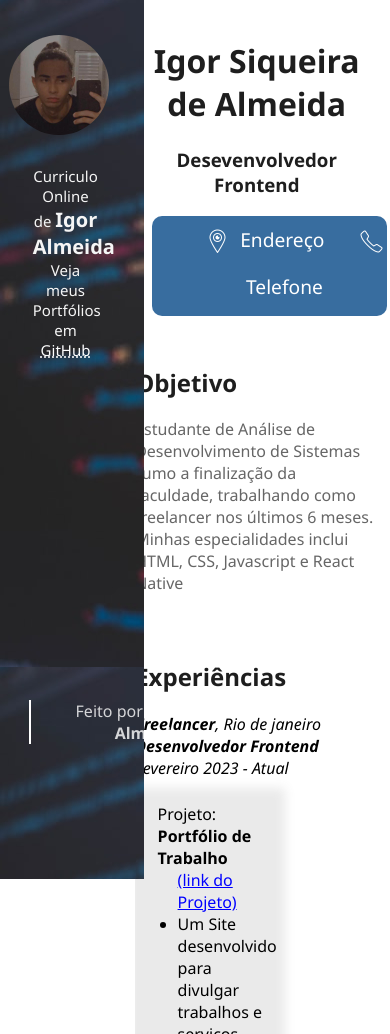
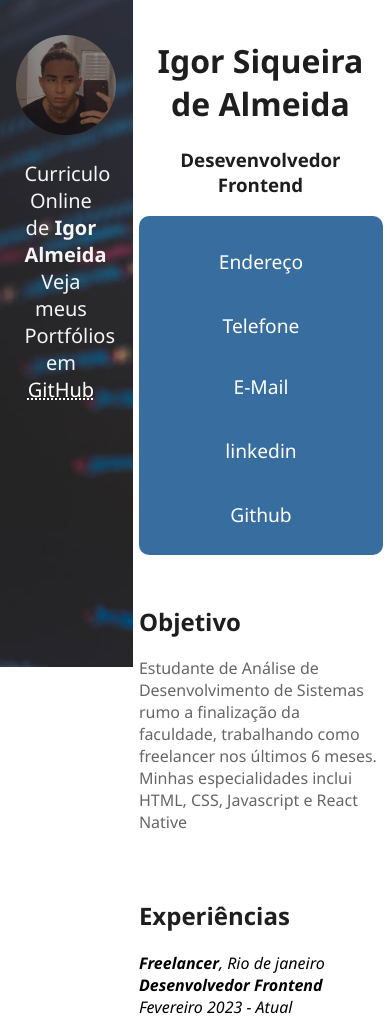
Before and after one commit to Igoraalmeida/Curriculo-HTML_2, a plain HTML site: page index.html in a window 390 px wide. Shown: the top 1034 px of the page. Drawn offline with Linux system fonts and the light colour scheme.

Commit message:
adicionando o viewport

```diff
--- a/estilo.css
+++ b/estilo.css
@@ -41,7 +41,7 @@ h3, .main-content-title{
 .main-content{
     padding: 10px 0 0 0;
     width: 65%;
-    margin-left: 34%;
+    margin-left: 35%;
     box-sizing: border-box;
 
 }
@@ -154,16 +154,23 @@ h3, .main-content-title{
     margin-left: 80px;
 
 }
-@media screen and (max-width: 600px) {
+@media screen and (max-width: 768px) {
+    .main-header{
+        background-repeat: no-repeat;
+        width: 25%;
+    }
     .main-header img{
         width: 100px;
+        margin-left: 16%;
     }
     .main-header p{
         text-align: center;
-        font-size: 15px;
-        padding: 10%;
+        font-size: 20px;
+
+    }
+    .main-header-title{
         margin-left: 20%;
-
+        padding-left: 5% ;
     }
     .footer-header ul{
         visibility: hidden;
@@ -172,6 +179,50 @@ h3, .main-content-title{
         margin-right: 10%;
     }
     .footer-header {
-        left: -13%;
+        bottom: 2%;
+        left: -30%;
     }
+    .main-content-links{
+        height: 0%;
+        width: 84%;
+        margin-left: 0%;
+        margin: 0;
+        padding: 0 20px;
+    }
+    .main-content-links img{
+        display: none;
+    }
+    .main-content-links li{
+        display: block;
+        font-size: 1.2em;
+        margin-bottom: 5px;
+        /* margin: 10px; */
+        color:rgb(255, 255, 255);
+        transition: all .4s;
+
+    }
+    .col-2-5 a{
+        margin: 0 10px;
+        text-decoration: none;
+    }
+    .col-3-5 a{
+        margin: 0 10px;
+        text-decoration: none;
+    }
+    .col-3-5{
+        margin-top: -25px;
+    }
+    .col-3-5 img:nth-child(2){
+        margin-bottom: -1px;
+    }
+    .projetos{
+        width: 80%;
+        margin: 1%;
+        float: left;
+        overflow: both;
+        background-color: inherit;
+        box-shadow: 0px 0px 0px 0px #66666623;
+    }
+
+
 }
--- a/index.html
+++ b/index.html
@@ -5,6 +5,7 @@
     <meta charset="utf-8">
     <meta name="author" content="Igor Almeida">
     <meta name="created" content="Igor Almeida">
+    <meta name="viewport" content="width=device-width, initial-scale=1">
     <link rel="stylesheet" type="text/css" href="estilo.css">
     </head>
 
@@ -49,8 +50,6 @@
         </p>
 
     </section>
-
-    <div class="Division"></div>
 
     <section class="main-titles">
         <h2>Experiências</h2>
```
